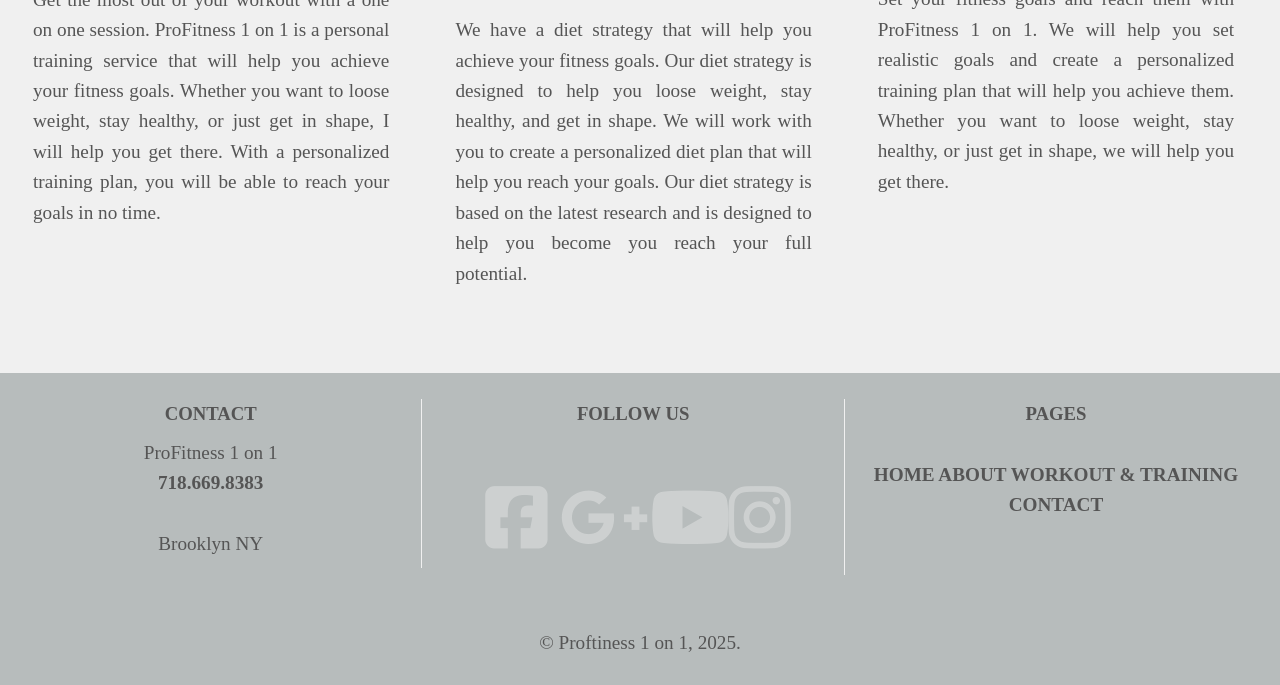
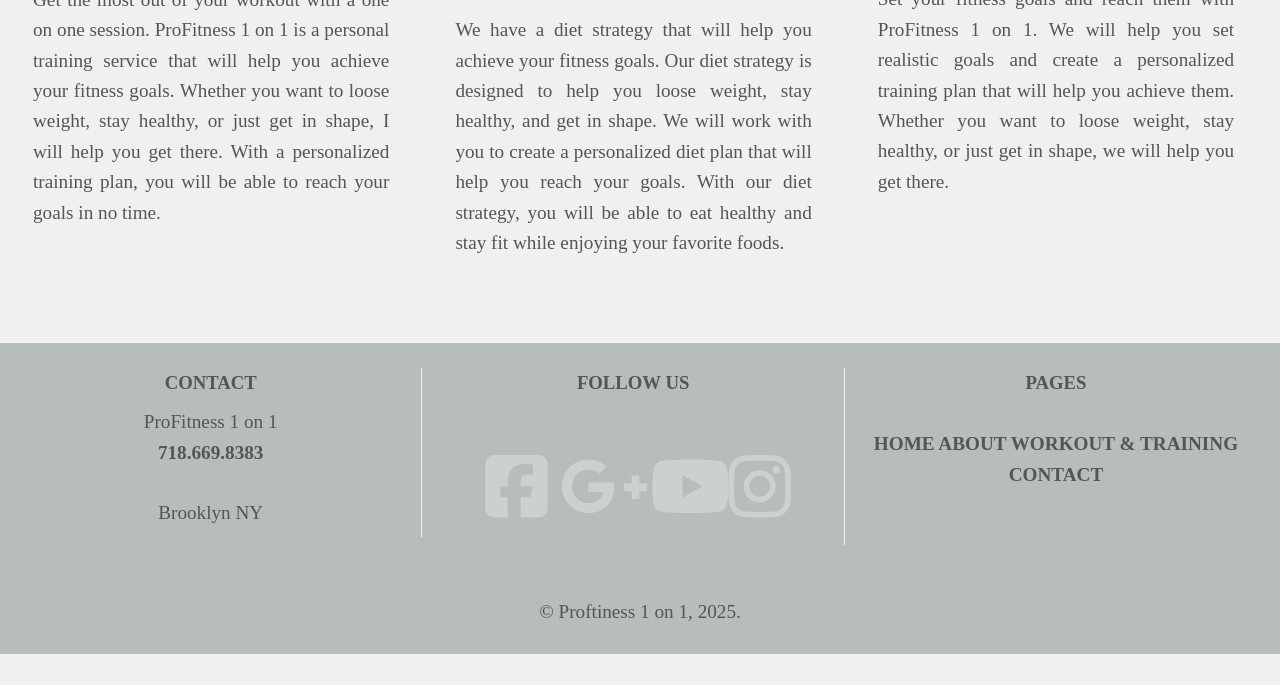
Before and after one commit to AlahjahG/The-Profitness-1on1-webpage, a plain HTML site: page index.html in a window 1280 px wide. Shown: the part 3040-3725 px from the top of the page. After the commit the page ends 3694 px from the top, so only its background shows below. Drawn offline with nearby package versions, Linux system fonts and the light colour scheme; a web font is replaced by a local one.

Commit message:
refactor index.html update diet paragraph

```diff
--- a/index.html
+++ b/index.html
@@ -164,9 +164,9 @@
           We have a diet strategy that will help you achieve your fitness goals.
           Our diet strategy is designed to help you loose weight, stay healthy,
           and get in shape. We will work with you to create a personalized diet
-          plan that will help you reach your goals. Our diet strategy is based
-          on the latest research and is designed to help you become you reach
-          your full potential.
+          plan that will help you reach your goals. With our diet strategy, you
+          will be able to eat healthy and stay fit while enjoying your favorite
+          foods.
         </p>
       </section>
 
```
